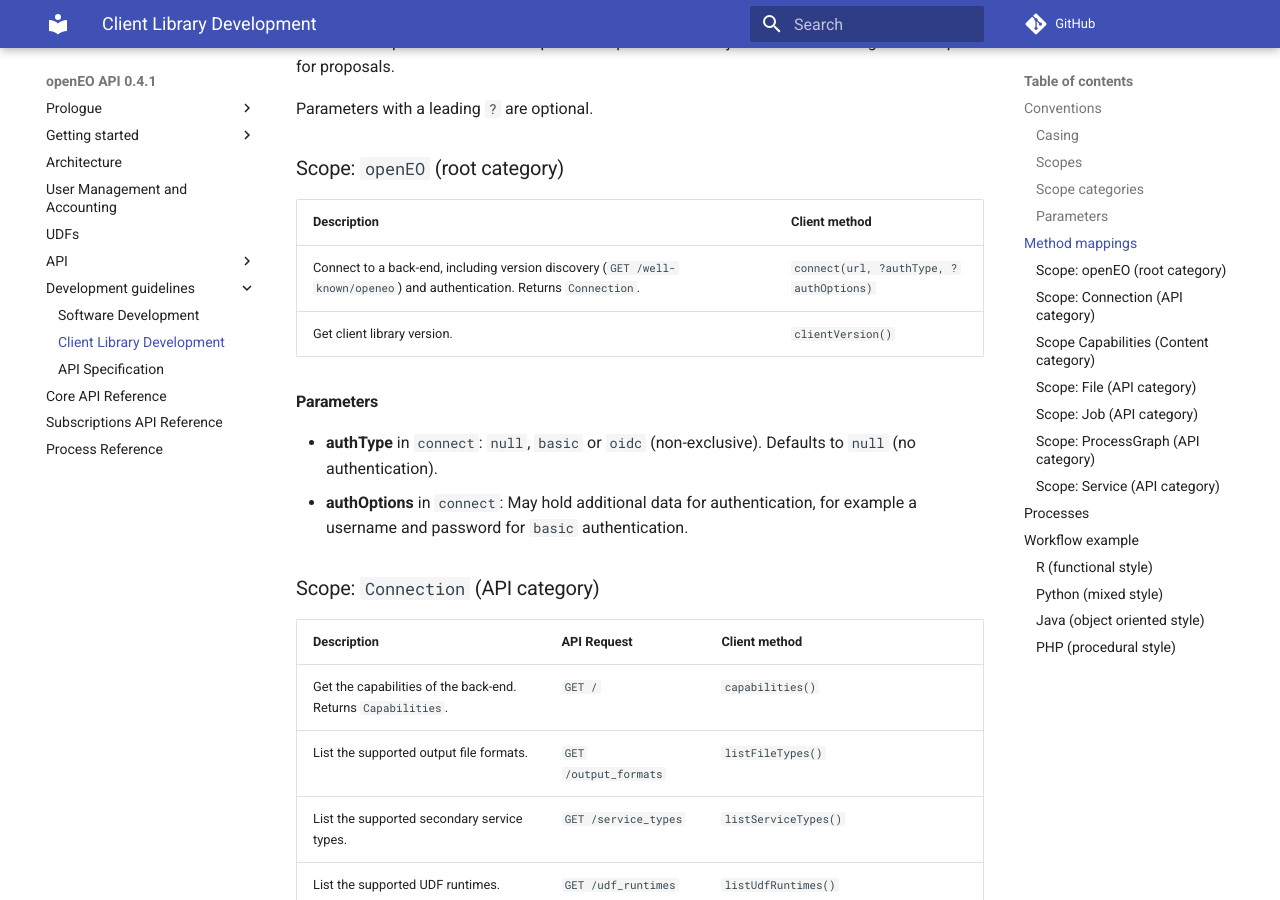
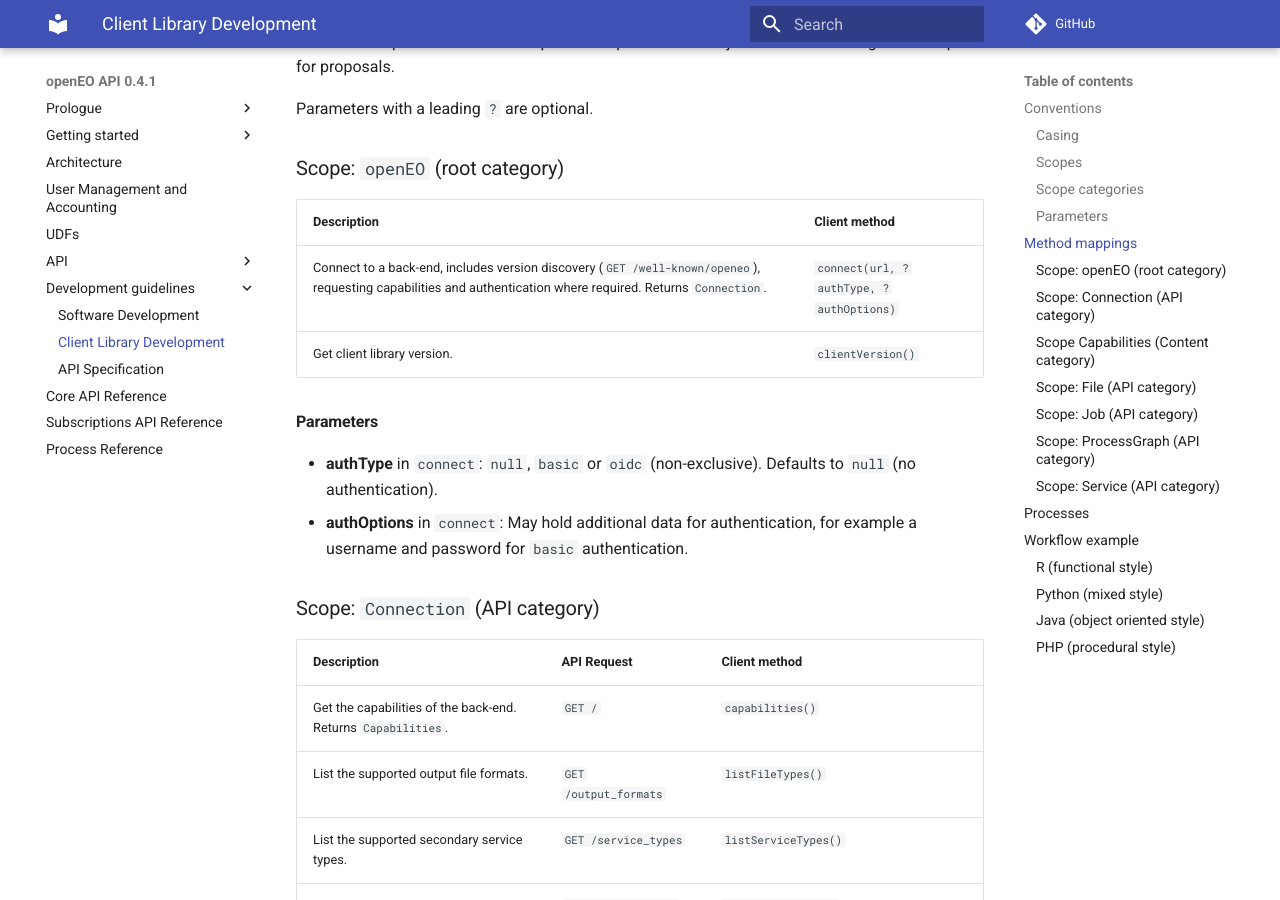
Before and after one commit to Open-EO/openeo-api, an MkDocs documentation site: the page built from docs/guidelines-clients.md, in a window 1280 px wide and 900 px high, scrolled down 2633 px. Built offline with MkDocs 1.6.1 and Material for MkDocs 9.7.7, drawn with Linux system fonts in a browser that asks for light colours; comment, search, counter and statistics services are not loaded; some of the changed text lies outside the part shown.

Commit message:
Updated processes and improved client dev guidelines.

```diff
--- a/docs/guidelines-clients.md
+++ b/docs/guidelines-clients.md
@@ -91,7 +91,7 @@ Parameters with a leading `?` are optional.
 
 | Description                                                  | Client method |
 | ------------------------------------------------------------ | ------------- |
-| Connect to a back-end, including version discovery (`GET /well-known/openeo`) and authentication. Returns `Connection`. | `connect(url, ?authType, ?authOptions)` |
+| Connect to a back-end, includes version discovery (`GET /well-known/openeo`), requesting capabilities and authentication where required. Returns `Connection`. | `connect(url, ?authType, ?authOptions)` |
 | Get client library version.                                  | `clientVersion()` |
 
 #### Parameters
```
Also changed, not shown: other parts of docs/guidelines-clients.md (+1 -1 lines).
